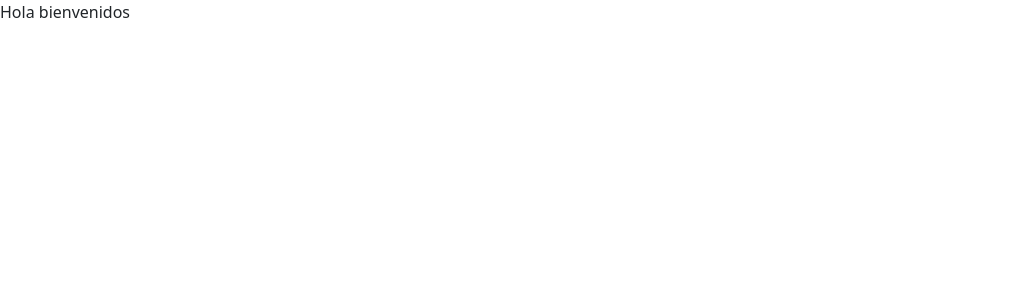
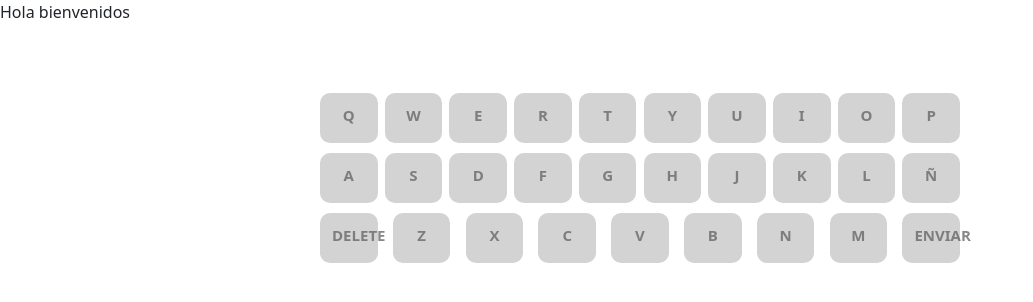
Before and after one commit to xgarciagSopra/squad1_wordle_front, an Angular app: page / in a window 1280 px wide. Shown: the top 302 px of the page, without its empty margins (0-1033 px from the left). Built offline with nearby package versions, Linux system fonts and the light colour scheme.

Commit message:
F1(keyboard)[FRONT]

```diff
--- a/src/app/app.component.html
+++ b/src/app/app.component.html
@@ -1 +1,2 @@
 <p>Hola bienvenidos</p>
+<app-keyboard></app-keyboard>
--- a/src/app/app.module.ts
+++ b/src/app/app.module.ts
@@ -3,10 +3,12 @@ import { BrowserModule } from '@angular/platform-browser';
 
 import { AppRoutingModule } from './app-routing.module';
 import { AppComponent } from './app.component';
+import { KeyboardComponent } from './components/keyboard/keyboard.component';
 
 @NgModule({
   declarations: [
-    AppComponent
+    AppComponent,
+    KeyboardComponent
   ],
   imports: [
     BrowserModule,
--- /dev/null
+++ b/src/app/components/keyboard/keyboard.component.html
@@ -0,0 +1,19 @@
+<div class="keyboard">
+    <div class="container w-50">
+        <div class="row justify-content-between text-center">
+            <div class="col-1 key " *ngFor="let key of firstKeyBoardRow">
+                <p>{{key}}</p>
+            </div>
+        </div>
+        <div class="row justify-content-between text-center">
+            <div class="col-1 key" *ngFor="let key of secondKeyBoardRow">
+                <p>{{key}}</p>
+            </div>
+        </div>
+        <div class="row justify-content-between text-center">
+            <div class="col-1 key" *ngFor="let key of thirdKeyBoardRow">
+                <p>{{key}}</p>
+            </div>
+        </div>
+    </div>
+</div>
--- /dev/null
+++ b/src/app/components/keyboard/keyboard.component.scss
@@ -0,0 +1,36 @@
+$customLightGrey: #D3D3D3;
+$customLightGreyHover: #b2b2b2;
+$customColorTextGrey: rgba(97, 96, 96, 0.749);
+$customGreyBorder: grey;
+
+
+.keyboard{
+    margin: 5% auto;
+}
+
+.key{
+    margin: 5px 0;
+    width: 9%;
+    height: 50px;
+    background-color: $customLightGrey;
+    border-radius: 10px;
+    cursor: pointer;
+
+    p{
+        font-size: 15px;
+        line-height: 3em;
+        font-weight: bold;
+        text-decoration: none;
+        color: $customColorTextGrey;
+    }
+    &:hover{
+        transition: 0.3s;
+        background-color: $customLightGreyHover;
+        border: 1px solid $customGreyBorder;
+        p{
+            color: white;
+        }
+
+    }
+
+}
--- /dev/null
+++ b/src/app/components/keyboard/keyboard.component.ts
@@ -0,0 +1,14 @@
+import { Component } from '@angular/core';
+
+@Component({
+  selector: 'app-keyboard',
+  templateUrl: './keyboard.component.html',
+  styleUrls: ['./keyboard.component.scss'],
+})
+export class KeyboardComponent {
+
+firstKeyBoardRow = ["Q","W","E","R","T","Y","U","I","O","P"];
+secondKeyBoardRow = ["A","S","D","F","G","H","J","K","L","Ñ"];
+thirdKeyBoardRow = ["DELETE","Z","X","C","V","B","N","M","ENVIAR"];
+
+}
```
Also changed, not shown: 1 other file (tests, documents, lock files or other folders).
